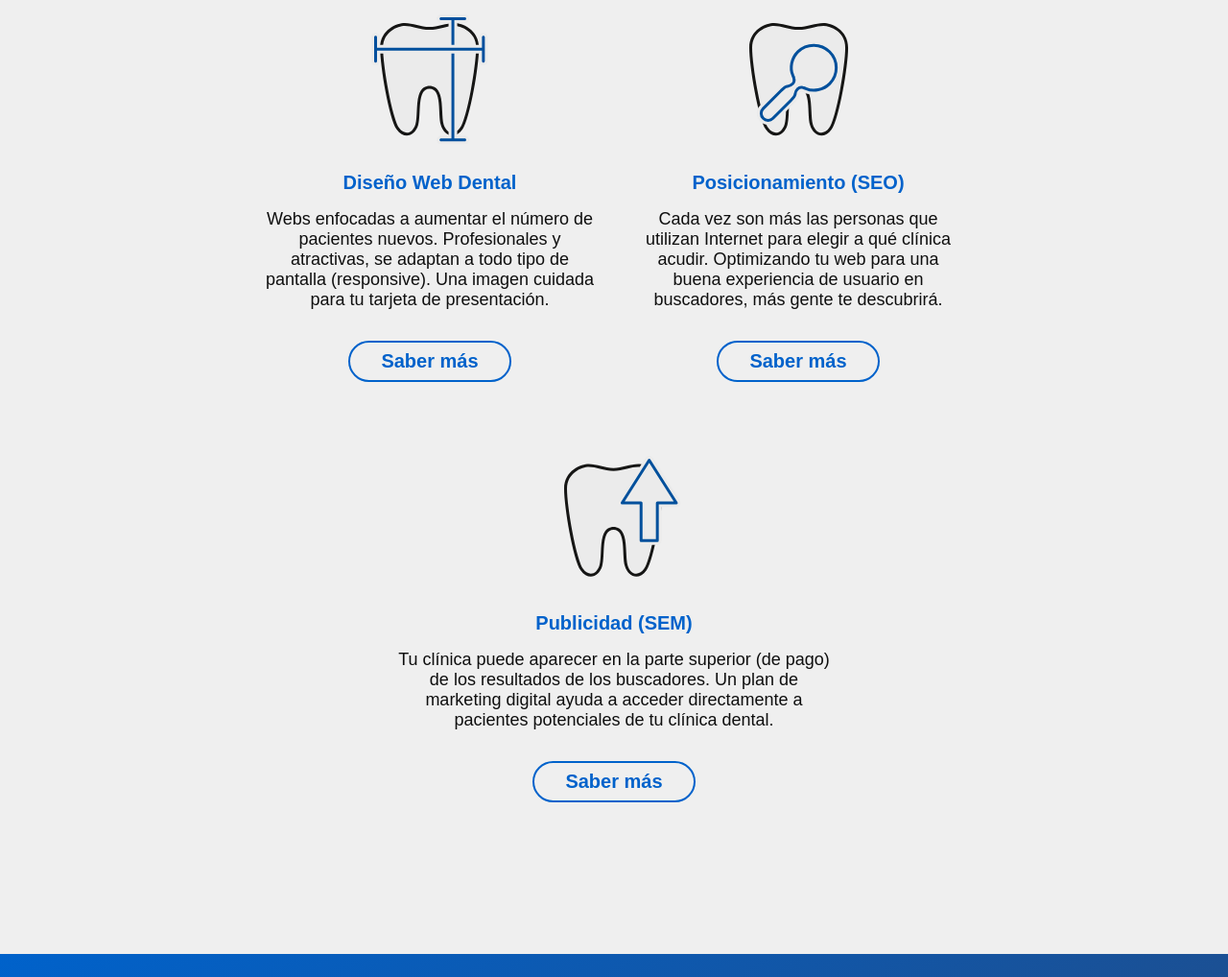
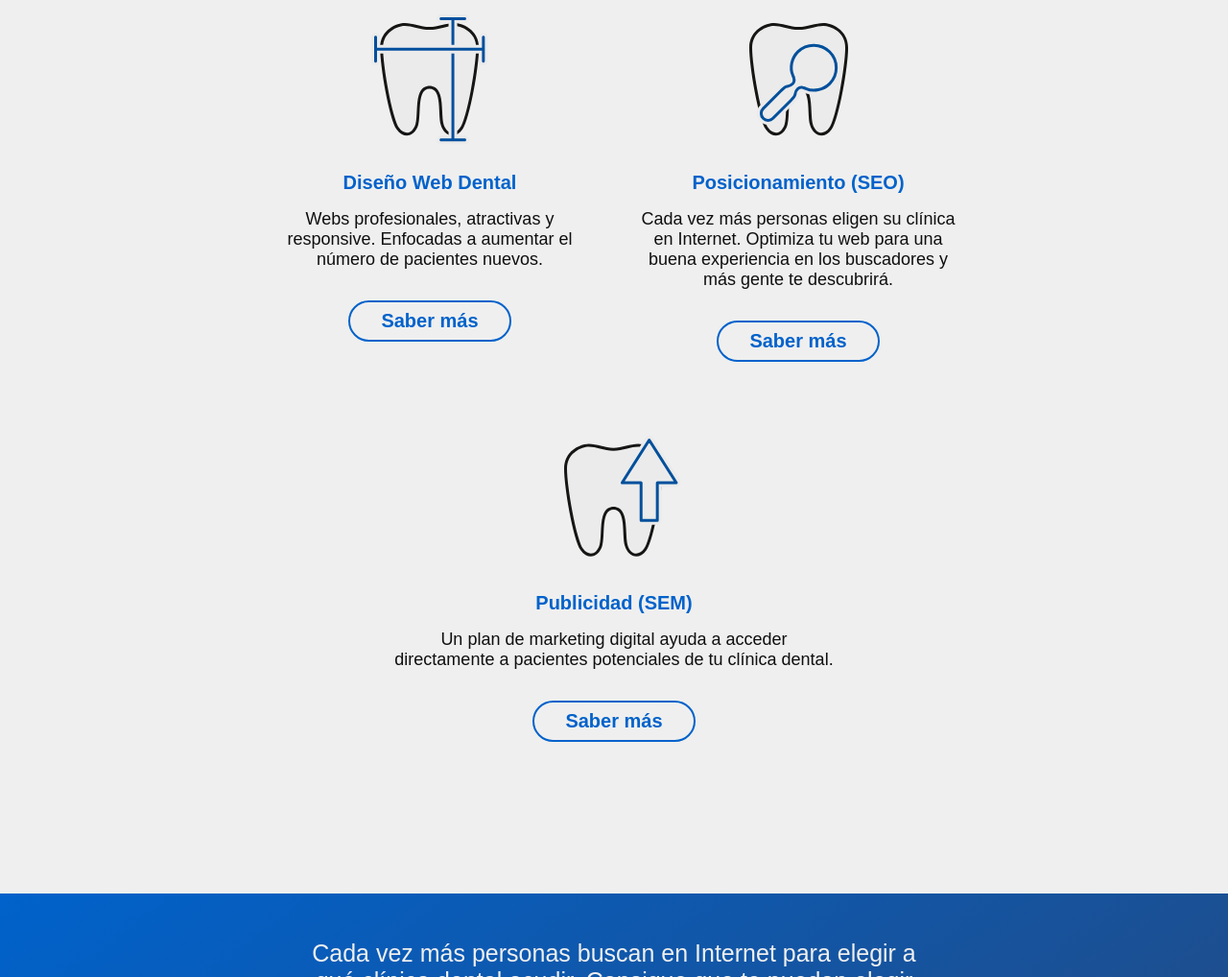
Before and after one commit to OscarLGarciaL/dentalbraquets, a plain HTML site: page docs/index.html in a window 1280 px wide. Shown: the part 1307-2325 px from the top of the page at 96% size. Drawn offline with Linux system fonts and the light colour scheme; a web font is replaced by a local one.

Commit message:
cambios textos Servicios

```diff
--- a/docs/index.html
+++ b/docs/index.html
@@ -283,9 +283,8 @@
 
                         <h2 class="servicios__servicio__titulo">Diseño Web Dental</h2>
 
-                        <p class="servicios__servicio__texto">Webs enfocadas a aumentar el número de pacientes
-                            nuevos. Profesionales y atractivas, se adaptan a todo tipo de pantalla
-                            (responsive). Una imagen cuidada para tu tarjeta de presentación.</p>
+                        <p class="servicios__servicio__texto">Webs profesionales, atractivas y responsive. Enfocadas a
+                            aumentar el número de pacientes nuevos.</p>
 
                         <a href="html/disenoWeb.html"><button class="__botonSecundario">Saber más</button></a>
 
@@ -299,9 +298,8 @@
 
                         <h2 class="servicios__servicio__titulo">Posicionamiento (SEO)</h2>
 
-                        <p class="servicios__servicio__texto">Cada vez son más las personas que utilizan Internet para
-                            elegir a qué clínica acudir. Optimizando tu web para una buena experiencia de usuario en
-                            buscadores, más gente te descubrirá.</p>
+                        <p class="servicios__servicio__texto">Cada vez más personas eligen su clínica en Internet.
+                            Optimiza tu web para una buena experiencia en los buscadores y más gente te descubrirá.</p>
 
                         <a href="html/404.html"><button class="__botonSecundario">Saber más</button></a>
 
@@ -315,11 +313,8 @@
 
                         <h2 class="servicios__servicio__titulo">Publicidad (SEM)</h2>
 
-                        <p class="servicios__servicio__texto">Tu clínica puede aparecer en la parte superior (de pago)
-                            de
-                            los resultados de los buscadores. Un plan de marketing digital ayuda a acceder directamente
-                            a
-                            pacientes potenciales de tu clínica dental.</p>
+                        <p class="servicios__servicio__texto">Un plan de marketing digital ayuda a acceder directamente
+                            a pacientes potenciales de tu clínica dental.</p>
 
                         <a href="html/404.html"><button class="__botonSecundario">Saber más</button></a>
 
```
